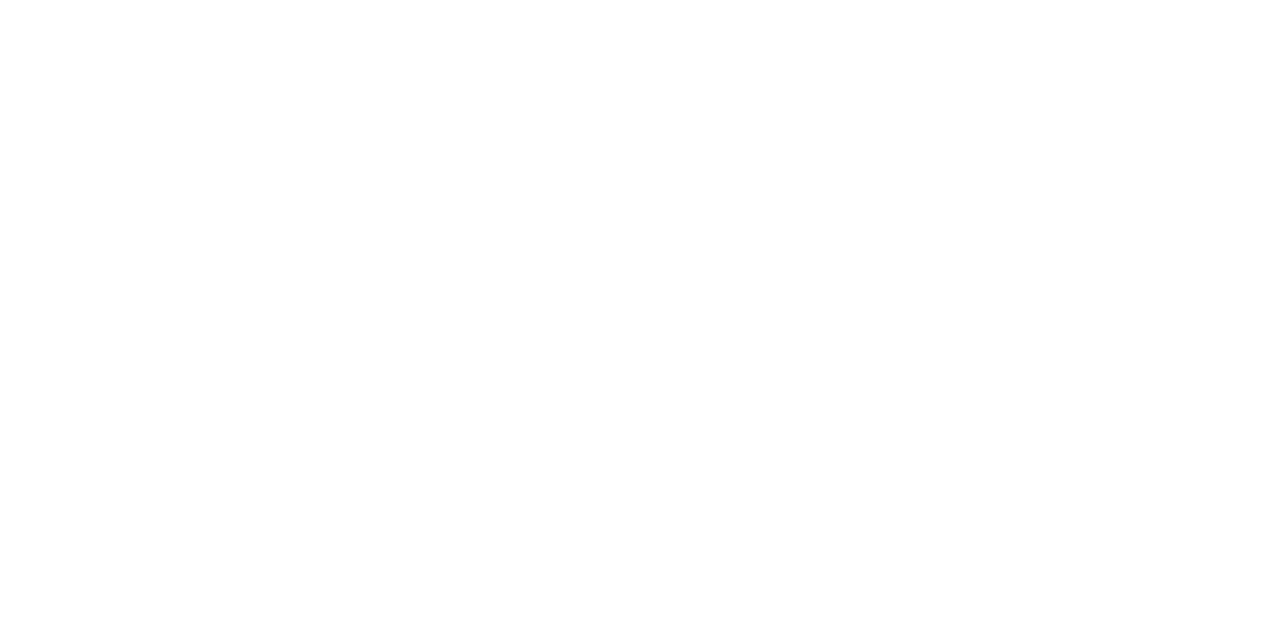
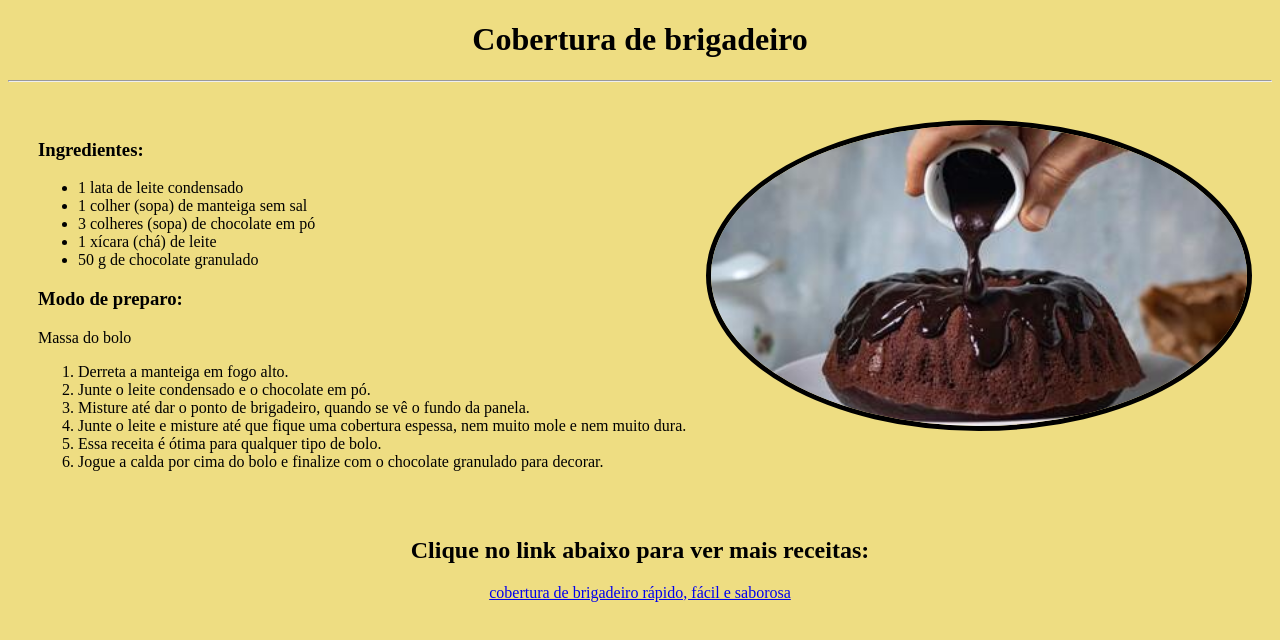
Before and after one commit to mirellaxsj/Senai-2023, a plain HTML site: page Lima/atv site/pag2.html in a window 1280 px wide. Drawn offline with Linux system fonts and the light colour scheme.

Commit message:
site.html

```diff
--- a/Lima/atv site/css/pag2.css
+++ b/Lima/atv site/css/pag2.css
@@ -0,0 +1,39 @@
+
+body {
+
+    color: black;
+    background-color: #EEDD82;
+  }
+
+.fundo{
+    color: black;
+    background-color: #EEDD82;
+}
+
+  img {
+      width: 1000px;
+      height: 00px;
+      border-radius: 50%;
+      border: 5px solid black;
+
+  }
+  .container {
+      display: flex;
+      align-items: left;
+      padding: 20px;
+  }
+  .text {
+      display: 1;
+      padding: 10px;
+  }
+  .image {
+      flex: 1;
+
+      text-align: right;
+      padding: 10px;
+  }
+
+  .image img {
+      max-width: 100%;
+      height: auto;
+  }
--- a/Lima/atv site/pag2.html
+++ b/Lima/atv site/pag2.html
@@ -4,10 +4,50 @@
     <meta charset="UTF-8">
     <meta name="viewport" content="width=device-width, initial-scale=1.0">
     <title>Receitas culinárias</title>
-    <link rel="stylesheet" href="
+    <link rel="stylesheet" href="css/pag2.css">
 
 </head>
 <body>
 
+    <center><h1>Cobertura de brigadeiro</h1></center>
+
+<hr/>
+
+<div class="container">
+	<div class="text">
+<h3>Ingredientes:</h3>
+
+<ul>
+	<li>1 lata de leite condensado<br></li>
+	<li>1 colher (sopa) de manteiga sem sal<br></li>
+	<li>3 colheres (sopa) de chocolate em pó<br></li>
+	<li>1 xícara (chá) de leite<br></li>
+	<li>50 g de chocolate granulado<br></li>
+
+</ul>
+
+<h3>Modo de preparo:</h3>
+	<p>Massa do bolo</p>
+<ol>
+	<li>Derreta a manteiga em fogo alto.<br></li>
+	<li>Junte o leite condensado e o chocolate em pó.<br></li>
+	<li>Misture até dar o ponto de brigadeiro, quando se vê o fundo da panela.<br></li>
+	<li>Junte o leite e misture até que fique uma cobertura espessa, nem muito mole e nem muito dura.<br></li>
+    <li>Essa receita é ótima para qualquer tipo de bolo.<br/></li>
+    <li>Jogue a calda por cima do bolo e finalize com o chocolate granulado para decorar.<br/></li>
+
+</ol>
+</div>
+
+<div class="image">
+	<img src="css/imgpag2.jpg"></img>
+</div>
+</div>
+
+	<center><h2>Clique no link abaixo para ver mais receitas:</h2></center>
+
+	<center><a href="https://www.tudogostoso.com.br/receita/188803-cobertura-de-brigadeiro.html">cobertura de brigadeiro rápido, fácil e saborosa</a></center>
+
 </body>
+
 </html>
```
Also changed, not shown: Lima/atv site/pag1.html (+1 -1 lines), Lima/atv site/css/imgpag2.jpg (added).
